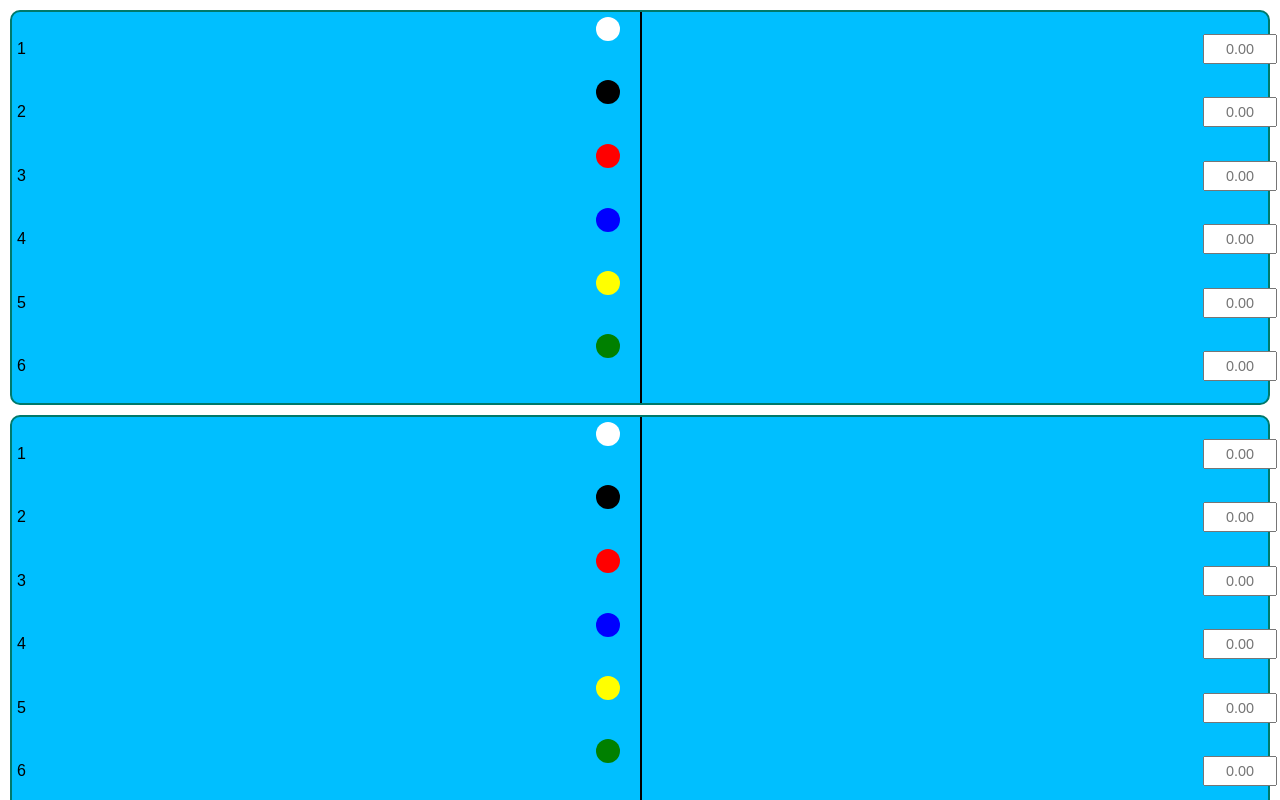
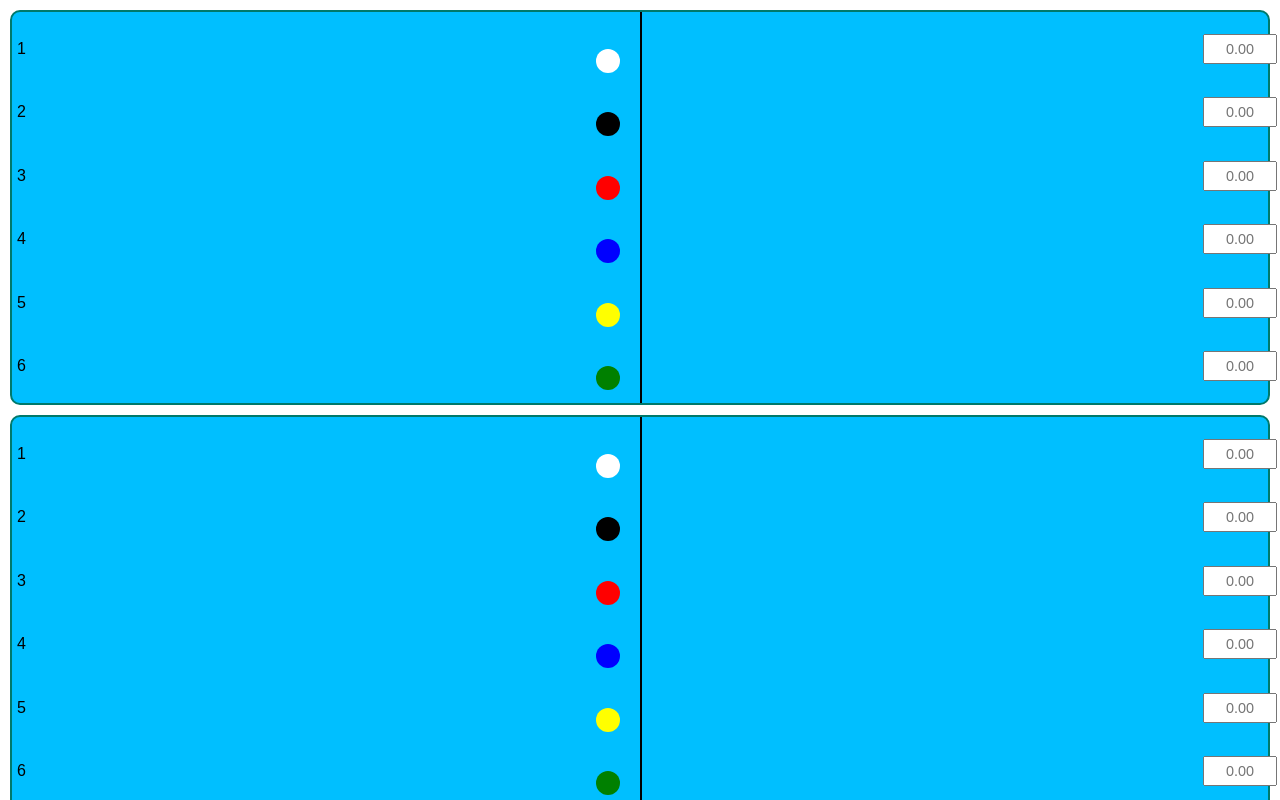
Before and after one commit to ta01da27o-arch/boat-ai-smart, a plain HTML site: page index.html in a window 1280 px wide. Drawn offline with Linux system fonts and the light colour scheme.

Commit message:
Add files via upload

```diff
--- a/index.html
+++ b/index.html
@@ -50,8 +50,8 @@ html, body {
 }
 .circles-column {
   display: flex;
-  flex-direction: column; /* 縦並び */
-  justify-content: space-around;
+  flex-direction: column;
+  justify-content: flex-start;
   flex: 1;
   position: relative;
 }
@@ -91,12 +91,12 @@ html, body {
       <div>1</div><div>2</div><div>3</div><div>4</div><div>5</div><div>6</div>
     </div>
     <div class="circles-column" id="average-circles">
-      <span class="circle" style="background:white; top:0%;" data-index="0"></span>
-      <span class="circle" style="background:black; top:16.66%;" data-index="1"></span>
-      <span class="circle" style="background:red; top:33.33%;" data-index="2"></span>
-      <span class="circle" style="background:blue; top:50%;" data-index="3"></span>
-      <span class="circle" style="background:yellow; top:66.66%;" data-index="4"></span>
-      <span class="circle" style="background:green; top:83.33%;" data-index="5"></span>
+      <span class="circle" style="background:white; top:8.33%;" data-index="0"></span>
+      <span class="circle" style="background:black; top:25%;" data-index="1"></span>
+      <span class="circle" style="background:red; top:41.66%;" data-index="2"></span>
+      <span class="circle" style="background:blue; top:58.33%;" data-index="3"></span>
+      <span class="circle" style="background:yellow; top:75%;" data-index="4"></span>
+      <span class="circle" style="background:green; top:91.66%;" data-index="5"></span>
     </div>
     <div class="inputs-column" id="average-inputs">
       <input type="text" id="avg1" placeholder="0.00">
@@ -115,12 +115,12 @@ html, body {
       <div>1</div><div>2</div><div>3</div><div>4</div><div>5</div><div>6</div>
     </div>
     <div class="circles-column" id="display-circles">
-      <span class="circle" style="background:white; top:0%;" data-index="0"></span>
-      <span class="circle" style="background:black; top:16.66%;" data-index="1"></span>
-      <span class="circle" style="background:red; top:33.33%;" data-index="2"></span>
-      <span class="circle" style="background:blue; top:50%;" data-index="3"></span>
-      <span class="circle" style="background:yellow; top:66.66%;" data-index="4"></span>
-      <span class="circle" style="background:green; top:83.33%;" data-index="5"></span>
+      <span class="circle" style="background:white; top:8.33%;" data-index="0"></span>
+      <span class="circle" style="background:black; top:25%;" data-index="1"></span>
+      <span class="circle" style="background:red; top:41.66%;" data-index="2"></span>
+      <span class="circle" style="background:blue; top:58.33%;" data-index="3"></span>
+      <span class="circle" style="background:yellow; top:75%;" data-index="4"></span>
+      <span class="circle" style="background:green; top:91.66%;" data-index="5"></span>
     </div>
     <div class="inputs-column" id="display-inputs">
       <input type="text" id="disp1" placeholder="0.00">
```
